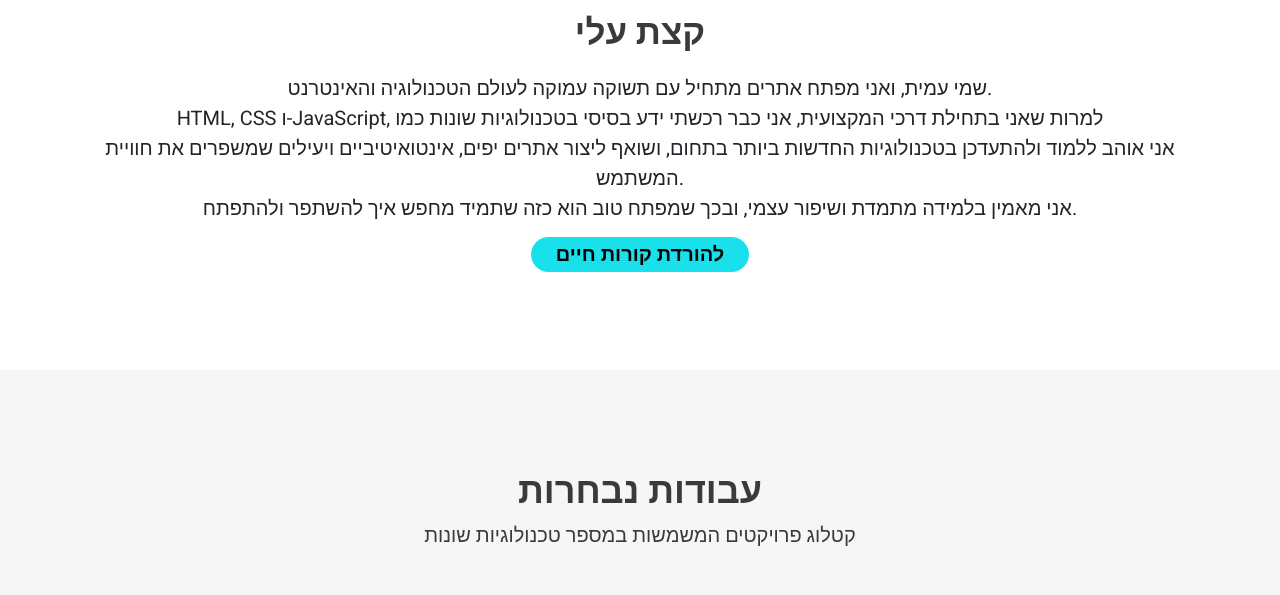
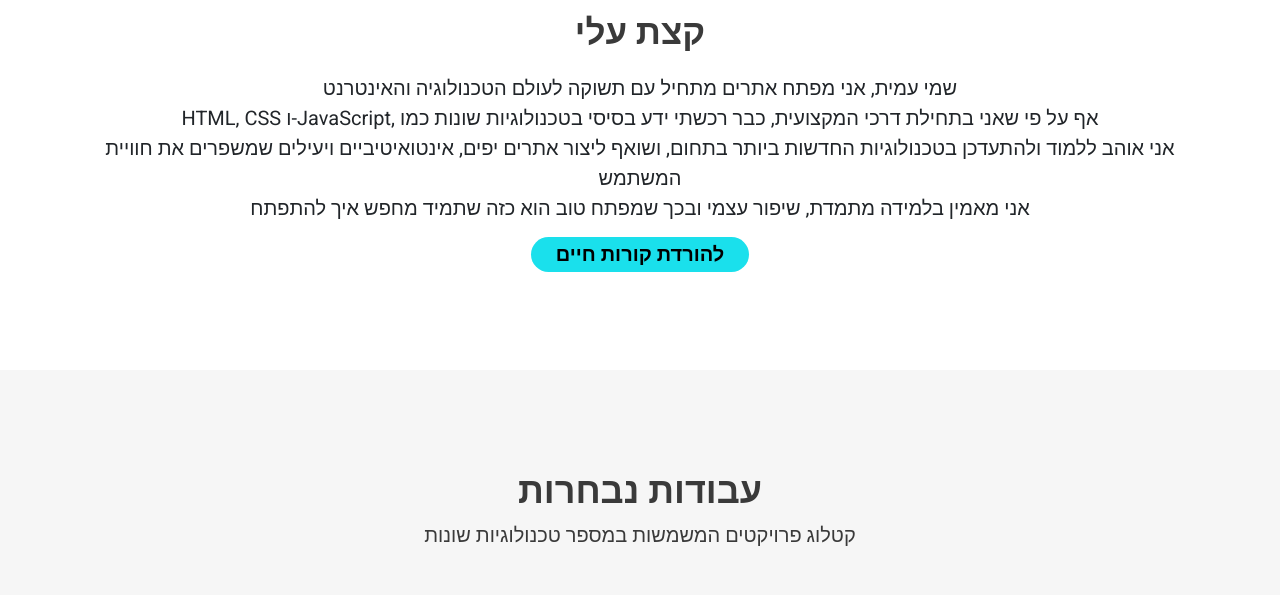
Before and after one commit to AmitBokobza/AmitBokobzaProject---Portfolio, a plain HTML site: page index.html in a window 1280 px wide. Shown: the part 968-1563 px from the top of the page. Drawn offline with nearby package versions, Linux system fonts and the light colour scheme.

Commit message:
fix about

```diff
--- a/index.html
+++ b/index.html
@@ -72,10 +72,10 @@
       <img src="images/profile-image@2x.png" />
       <h2>קצת עלי</h2>
       <p>
-        שמי עמית, ואני מפתח אתרים מתחיל עם תשוקה עמוקה לעולם הטכנולוגיה והאינטרנט.<br>
-        HTML, CSS ו-JavaScript, למרות שאני בתחילת דרכי המקצועית, אני כבר רכשתי ידע בסיסי בטכנולוגיות שונות כמו <br>
-        אני אוהב ללמוד ולהתעדכן בטכנולוגיות החדשות ביותר בתחום, ושואף ליצור אתרים יפים, אינטואיטיביים ויעילים שמשפרים את חוויית המשתמש.<br>
-        אני מאמין בלמידה מתמדת ושיפור עצמי, ובכך שמפתח טוב הוא כזה שתמיד מחפש איך להשתפר ולהתפתח.
+        שמי עמית, אני מפתח אתרים מתחיל עם תשוקה לעולם הטכנולוגיה והאינטרנט<br>
+        HTML, CSS ו-JavaScript, אף על פי שאני בתחילת דרכי המקצועית, כבר רכשתי ידע בסיסי בטכנולוגיות שונות כמו <br>
+        אני אוהב ללמוד ולהתעדכן בטכנולוגיות החדשות ביותר בתחום, ושואף ליצור אתרים יפים, אינטואיטיביים ויעילים שמשפרים את חוויית המשתמש<br>
+        אני מאמין בלמידה מתמדת, שיפור עצמי ובכך שמפתח טוב הוא כזה שתמיד מחפש איך להתפתח
       </p>
       <a href="download/קורות חיים.zip" download="download/קורות חיים.zip">להורדת קורות חיים</a>
     </div>
```
